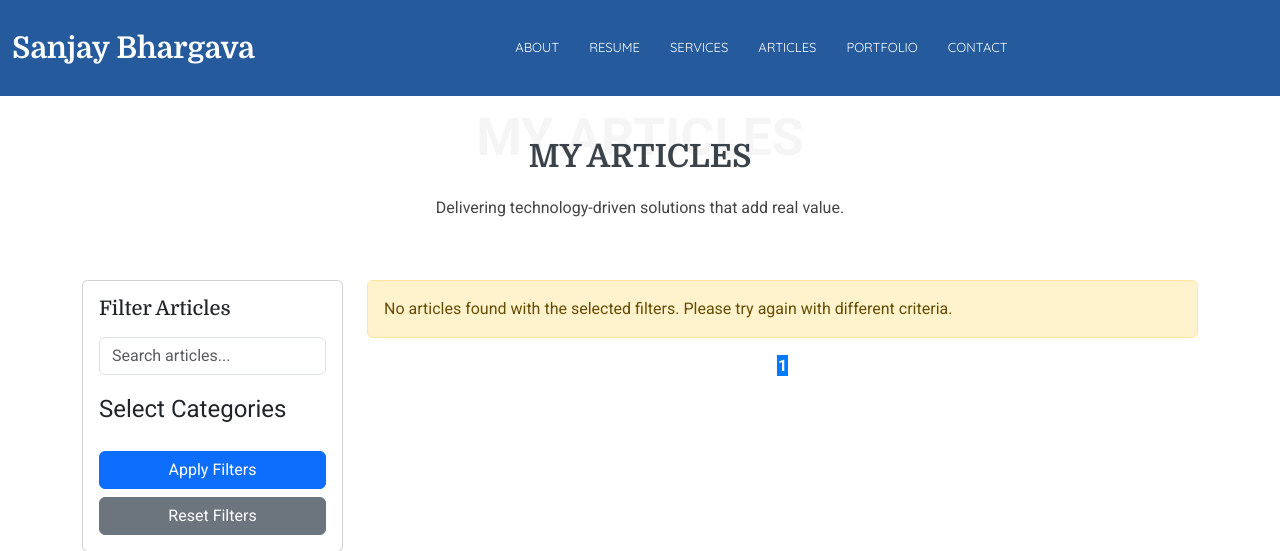
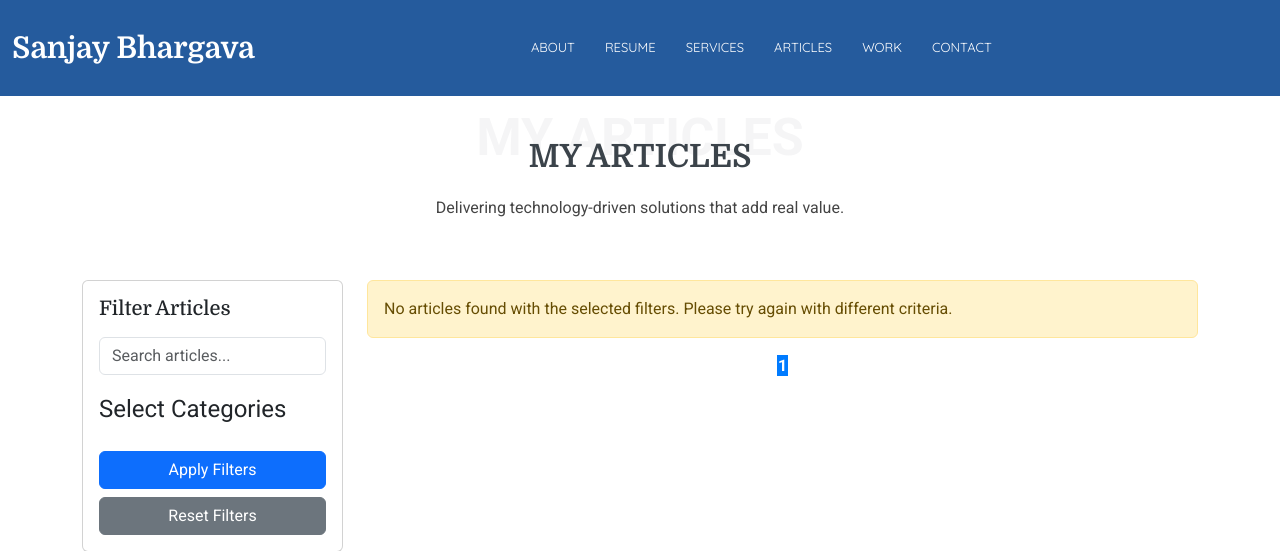
Before and after one commit to techwithsanjayb/portfolio_sanjayb, a Django app: page /article_list in a window 1280 px wide. Shown: the top 551 px of the page. Run offline with Django 5.2, Linux system fonts and the light colour scheme; data that the repository does not hold is empty; some libraries are stand-ins or nearby versions.

Commit message:
Some links corrected

```diff
--- a/core/templates/core/base.html
+++ b/core/templates/core/base.html
@@ -50,12 +50,12 @@
 
       <nav id="navmenu" class="navmenu">
         <ul>
-          <li><a href="#about">About</a></li>
-          <li><a href="#resume">Resume</a></li>
-          <li><a href="#services">Services</a></li>
+          <li><a href="{% url 'core:home' %}">About</a></li>
+          <li><a href="{% url 'core:home' %}">Resume</a></li>
+          <li><a href="{% url 'core:home' %}">Services</a></li>
           <li><a href="{% url 'core:article_list' %}">Articles</a></li>
-          <li><a href="#portfolio">Portfolio</a></li>
-          <li><a href="#contact">Contact</a></li>
+          <li><a href="{% url 'core:home' %}">Work</a></li>
+          <li><a href="{% url 'core:home' %}">Contact</a></li>
         </ul>
         <i class="mobile-nav-toggle d-xl-none bi bi-list"></i>
       </nav>
--- a/core/templates/core/home.html
+++ b/core/templates/core/home.html
@@ -344,8 +344,8 @@
 
     <!-- Section Title -->
     <div class="container section-title" data-aos="fade-up">
-      <span class="description-title">My Blogs</span>
-      <h2>My Blogs</h2>
+      <span class="description-title">My Articles</span>
+      <h2>My Articles</h2>
       <p>Delivering technology-driven solutions that add real value.</p>
     </div><!-- End Section Title -->
 
@@ -410,7 +410,7 @@
     <!-- Section Title -->
     <div class="container section-title" data-aos="fade-up">
       <span class="description-title">Portfolio</span>
-      <h2>Portfolio</h2>
+      <h2>Work</h2>
       <p>Showcasing my journey: innovation, creativity, and passion</p>
     </div><!-- End Section Title -->
 
```
